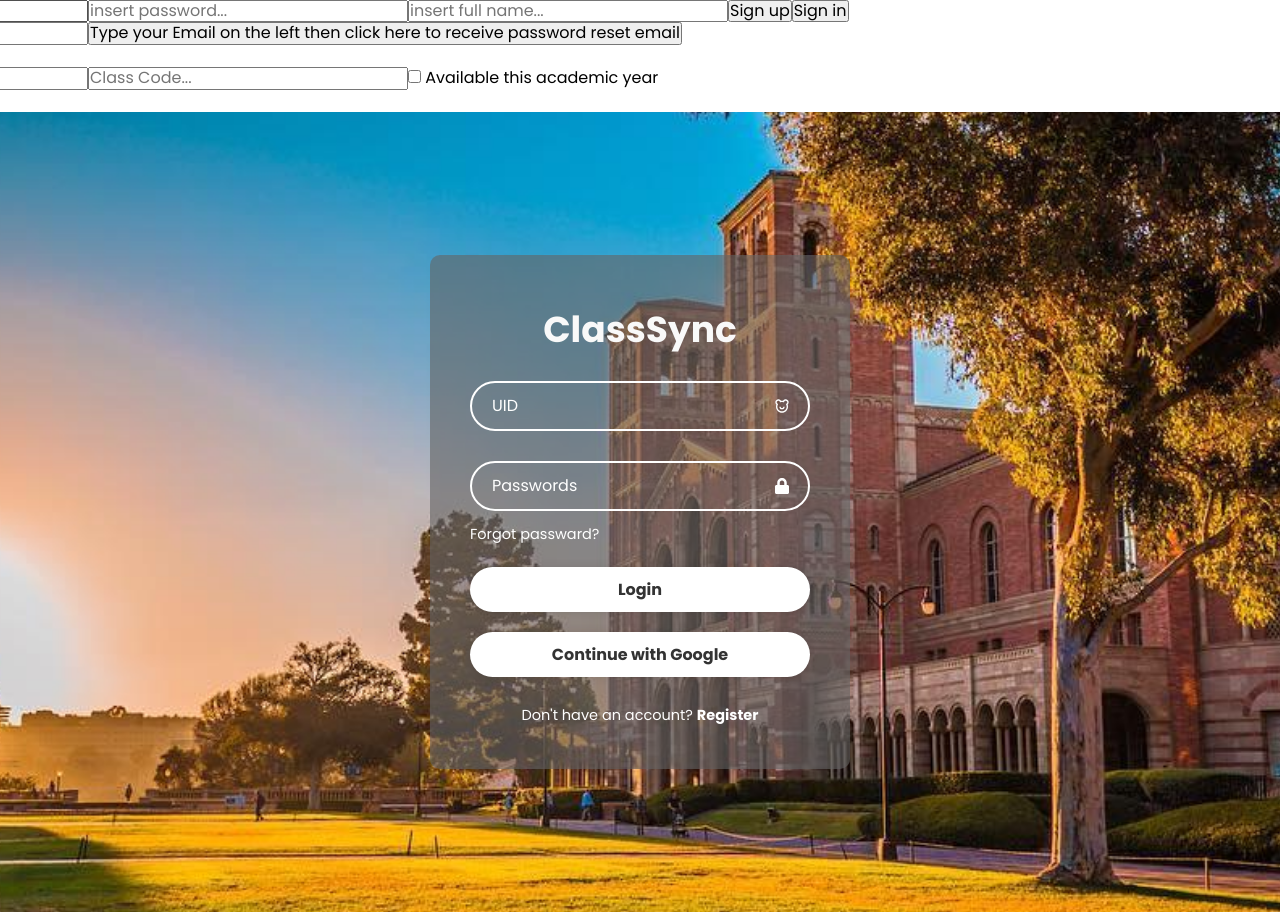
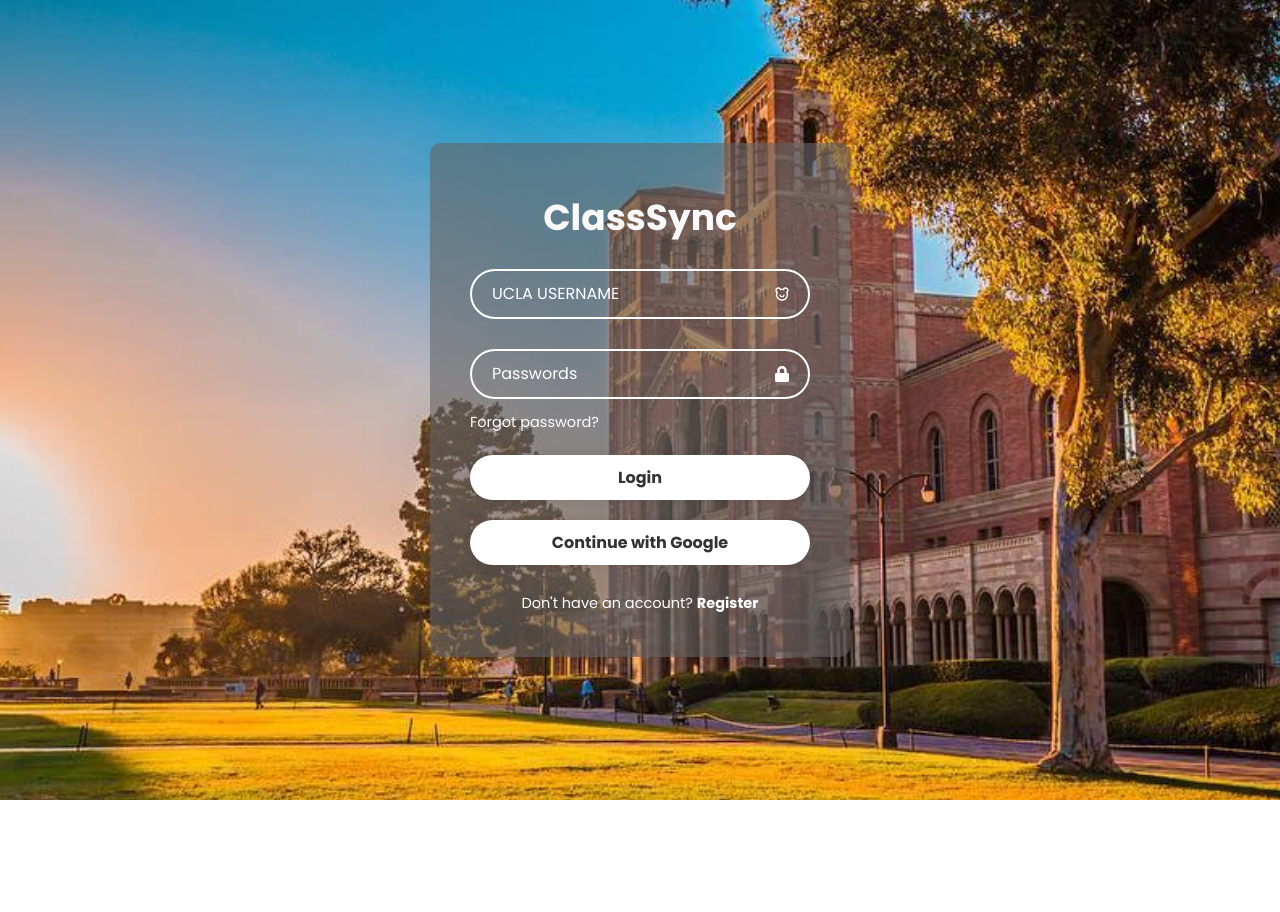
Before and after one commit to Dice-k5599/CS35L_Final_Project, a React (Create React App) app in the folder react_dars_website/: page / in a window 1280 px wide. Shown: the top 912 px of the page. After the commit the page ends 800 px from the top, so only its background shows below. Built offline with nearby package versions, Linux system fonts and the light colour scheme; a web font is replaced by a local one.

Commit message:
Added Sign in with email to the login page.

```diff
--- a/react_dars_website/src/App.js
+++ b/react_dars_website/src/App.js
@@ -4,7 +4,7 @@
 //import { robots } from "./robots";
 import "./App.css";
 
-import { BrowserRouter as Router, Route, Routes} from "react-router-dom";
+import { BrowserRouter as Router, Route, Routes } from "react-router-dom";
 import About from "./Components/Pages/About.js";
 import LoginForm from "./Components/Pages/login.js";
 import Temp from "./Components/Pages/Temp.js";
@@ -50,16 +50,20 @@
 
   return (
     <div className="App">
+      {/*
       <Auth onGetClassList={getCLassList} />
       <ClassReg onGetClassList={getCLassList} />
 
-      <DisplayClasses classList={classList} onGetClassList={getCLassList} />
+      <DisplayClasses classList={classList} onGetClassList={getCLassList} />*/}
 
       <Router>
         <Routes>
-          <Route path = "/" element={<LoginForm/>} />
-          <Route path = "/about" element={<About/>} />
-          <Route path = "/temp" element={<Temp/>} />
+          <Route
+            path="/"
+            element={<LoginForm onGetClassList={getCLassList} />}
+          />
+          <Route path="/about" element={<About />} />
+          <Route path="/temp" element={<Temp />} />
         </Routes>
       </Router>
     </div>
--- a/react_dars_website/src/Components/Pages/login.js
+++ b/react_dars_website/src/Components/Pages/login.js
@@ -1,5 +1,7 @@
-import React from 'react';
-import './login.css';
+import React from "react";
+import { useState } from "react";
+import { useEffect } from "react";
+import "./login.css";
 // import the codes for using the icons from react-icons
 // RiBearSmileLine -> bear icon
 import { RiBearSmileLine } from "react-icons/ri";
@@ -9,65 +11,103 @@
 // Import the useNavigate to go through pages
 import { useNavigate } from "react-router-dom";
 
-const LoginForm = () => {
+import { Auth } from "../../Components/auth";
+
+const LoginForm = ({ onGetClassList }) => {
   const navigate = useNavigate();
+  const [email, setEmail] = useState("");
+  const [password, setPassword] = useState("");
+  const [loginType, setLoginType] = useState("");
+  const [fullName, setFullName] = useState("");
 
-    return(
-            <div className = "visualBG">
-                <div className = "wrapper">
-                    <form action = "">
+  const [showAuth, setShowAuth] = useState(false);
+  useEffect(() => {
+    if (showAuth) {
+      setShowAuth(false);
+      console.log("Auth is now false");
+    }
+  }, [showAuth]);
+
+  return (
+    <div className="visualBG">
+      <div className="wrapper">
+        <form action="">
           {/* Heading 1 */}
           <h1>ClassSync</h1>
 
           {/* username box */}
-                        <div className = "input-box">
-                            <input type = "text" placeholder = "UID" required />
+          <div className="input-box">
+            <input
+              type="email"
+              placeholder="UCLA USERNAME"
+              required
+              onChange={(e) => setEmail(e.target.value + "@g.ucla.edu")}
+            />
             {/* Put the bear icon on */}
-                            <RiBearSmileLine className = "icon" />
+            <RiBearSmileLine className="icon" />
           </div>
           {/* password box */}
-                        <div className = "input-box">
-                            <input type = "password" placeholder = "Passwords" required />
+          <div className="input-box">
+            <input
+              type="password"
+              placeholder="Passwords"
+              required
+              onChange={(e) => setPassword(e.target.value)}
+            />
             {/* Put the lock icon on */}
-                            <FaLock className = "icon" />
+            <FaLock className="icon" />
           </div>
 
-                        <div className = "remember-forgot">
+          <div className="remember-forgot">
             {/* checkbox */}
             {/*<label><input type = "checkbox" /> Remember me</label>*/}
             {/* link to forgot pw page */}
             {/* NEED CHANGE, so far the forgot link take to google homepage */}
-                            <a href = "https://www.google.com.tw/?hl=zh-TW"> Forgot passward?</a>
+            <a href="https://www.google.com.tw/?hl=zh-TW"> Forgot password?</a>
           </div>
 
           {/* Login button takes to next page (Temp) */}
-                        <div className = "allButton">
+          <div className="allButton">
             <button
               onClick={() => {
-                                navigate("/temp");
-                            }}>
-                                Login</button>
+                setLoginType("emailSignIn");
+                console.log("onClick is running");
+                setShowAuth(true);
+              }}
+            >
+              Login
+            </button>
+            {showAuth && (
+              <Auth
+                loginType={loginType}
+                email={email}
+                password={password}
+                onGetClassList={onGetClassList}
+              />
+            )}
 
             {/* Google Login button takes to next page (Temp) */}
             <button
               onClick={() => {
                 navigate("/temp");
-                                }}>
-                                    Continue with Google</button>
+              }}
+            >
+              Continue with Google
+            </button>
           </div>
 
-                        <div className = "register-link">
+          <div className="register-link">
             {/* link to create account */}
             {/* NEED CHANGE, so far the Register link take to YouTube homepage */}
-                            <p>Don't have an account? <a href = "https://www.youtube.com/"> Register</a></p>
+            <p>
+              Don't have an account?{" "}
+              <a href="https://www.youtube.com/"> Register</a>
+            </p>
           </div>
-
         </form>
       </div>
     </div>
+  );
+};
 
-    )
-
-}
-
-export default LoginForm
+export default LoginForm;
--- a/react_dars_website/src/components/DisplayClasses.js
+++ b/react_dars_website/src/components/DisplayClasses.js
@@ -1,4 +1,4 @@
-import { UpdateDoc } from "../components/UpdateDoc";
+import { UpdateDoc } from "../Components/UpdateDoc";
 import { db, auth } from "../config/firebase";
 import { deleteDoc, doc } from "firebase/firestore";
 
--- a/react_dars_website/src/components/auth.js
+++ b/react_dars_website/src/components/auth.js
@@ -10,26 +10,21 @@
 import { ResetPassword } from "./ResetPassword";
 import { setDoc, doc } from "firebase/firestore";
 import { db } from "../config/firebase";
+import { useNavigate } from "react-router-dom";
 
-export const Auth = ({ onGetClassList }) => {
+export const Auth = ({ loginType, email, password, onGetClassList }) => {
+  console.log("Auth is running");
+  const navigate = useNavigate();
+
+  /*
   const [email, setEmail] = useState("");
   const [password, setPassword] = useState("");
   const [fullName, setFullName] = useState("");
+  */
 
   const handleSetClassList = () => {
     onGetClassList();
   };
-  /*
-  const signUp = async () => {
-    console.log(email);
-    try {
-      await createUserWithEmailAndPassword(auth, email, password);
-    } catch (err) {
-      console.log(err);
-      alert("Sign-up error: " + err);
-    }
-  };
-  */
 
   const signUp = async () => {
     console.log(email);
@@ -42,7 +37,7 @@
       const user = studentCred.user;
       await setDoc(doc(db, "students", user.uid), {
         email: user.email,
-        fullName: fullName,
+        //fullName: fullName,
       });
       handleSetClassList();
       console.log("User created and document added to Firestore");
@@ -54,13 +49,16 @@
   };
 
   const signIn = async () => {
+    console.log("Sign in block is running");
     try {
       await signInWithEmailAndPassword(auth, email, password);
       handleSetClassList();
-      alert("You are logged in");
+      console.log("You are logged in");
+      navigate("/temp");
+      return true;
     } catch (err) {
       console.log(err);
-      alert("Sign-in error: " + err);
+      console.log("Sign-in error: " + err);
     }
   };
 
@@ -95,8 +93,10 @@
       alert("Sign-out error: " + err);
     }
   };
-  //console.log(auth?.currentUser?.email);
-
+  if (loginType == "emailSignIn") {
+    signIn();
+  }
+  /*
   return (
     <div>
       <input
@@ -122,5 +122,5 @@
         <button onClick={logOut}> Sign out</button>
       </div>
     </div>
-  );
+  );*/
 };
```
Lines whose indentation alone changed are shown as unchanged.
